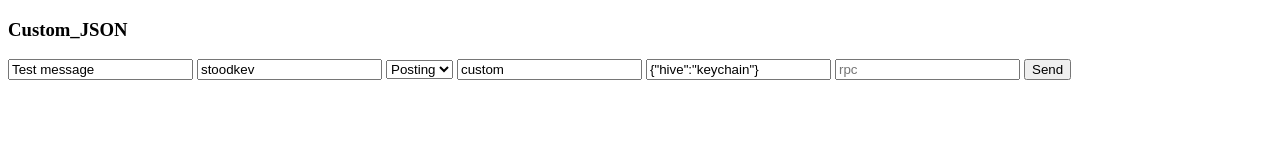
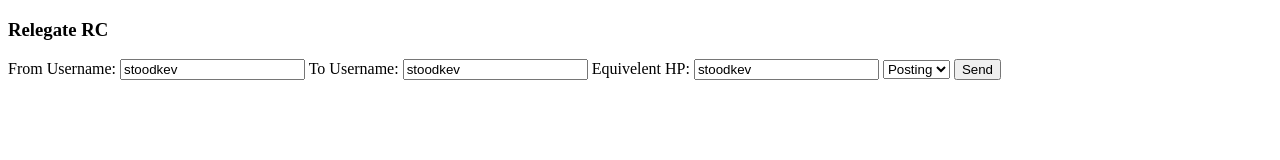
Before and after one commit to captaincryptic/delegate-rc, a plain HTML site: page index.html in a window 1280 px wide. Drawn offline with Linux system fonts and the light colour scheme.

Commit message:
Update index.html

```diff
--- a/index.html
+++ b/index.html
@@ -6,31 +6,38 @@
 
   <body>
 
-    <h3>Custom_JSON</h3>
+    <h3>Relegate RC</h3>
     <input
+      type="hidden"
+      placeholder="Delgate RC"
+      id="custom_message"
+      value="Delgate RC"
+    />
+    From Username: <input
       type="text"
-      placeholder="message"
-      id="custom_message"
-      value="Test message"
+      placeholder=""
+      id="custom_from"
+      value="stoodkev"
     />
-    <input
+    To Username: <input
       type="text"
-      placeholder="username"
-      id="custom_username"
+      placeholder=""
+      id="custom_to"
+      value="stoodkev"
+    />
+    Equivelent HP: <input
+      type="text"
+      placeholder="10"
+      id="custom_HP"
       value="stoodkev"
     />
     <select id="custom_method">
       <option>Posting</option>
       <option>Active</option>
     </select>
-    <input type="text" placeholder="id" id="custom_id" value="custom" />
-    <input
-      type="text"
-      placeholder="custom_json"
-      id="custom_json"
-      value='{"hive":"keychain"}'
-    />
-    <input type="text" placeholder="rpc" id="custom_rpc" />
+    <input type="hidden" placeholder="delegate_rc" id="custom_id" value="delegate_rc" />
+
+    <input type="hidden" placeholder="rpc" id="custom_rpc" />
     <button id="send_custom">Send</button>
 
     <script src="./jquery.js"></script>
```
